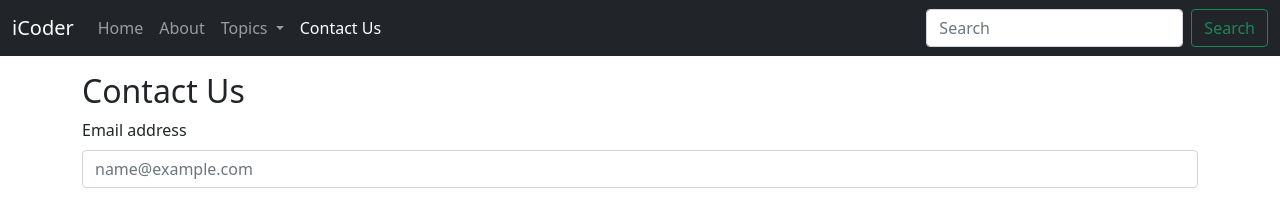
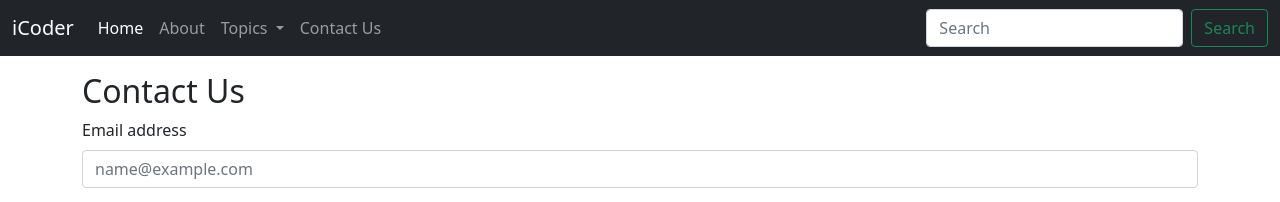
Before and after one commit to vkumar1824/virenbootstraps, a Jekyll site: the page contact.html, which Jekyll copies as it is, in a window 1280 px wide. Shown: the top 202 px of the page. Built offline with Jekyll 4.4.1, drawn with Linux system fonts in a browser that asks for light colours.

Commit message:
Update contact.html

```diff
--- a/contact.html
+++ b/contact.html
@@ -22,10 +22,10 @@
             <div class="collapse navbar-collapse" id="navbarSupportedContent">
               <ul class="navbar-nav me-auto mb-2 mb-lg-0">
               <li class="nav-item">
-                  <a class="nav-link " aria-current="page" href="/">Home</a>
+                <a class="nav-link active" aria-current="page" href="/iCoderBootstraps">Home</a>
               </li>
               <li class="nav-item">
-                  <a class="nav-link " href="/about.html">About</a>
+                <a class="nav-link" href="/iCoderBootstraps/about.html">About</a>
               </li>
 
               <li class="nav-item dropdown">
@@ -44,7 +44,7 @@
                 </ul>
             </li>
             <li class="nav-item">
-                  <a class="nav-link active" href="/contact.html">Contact Us</a>
+                <a class="nav-link" href="/iCoderBootstraps/contact.html">Contact Us</a>
               </li>
             </ul>
               <form class="d-flex">
```
Lines whose indentation alone changed are shown as unchanged.
